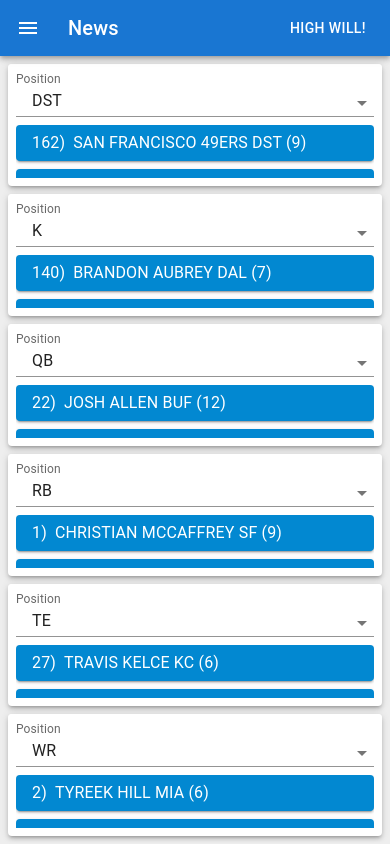
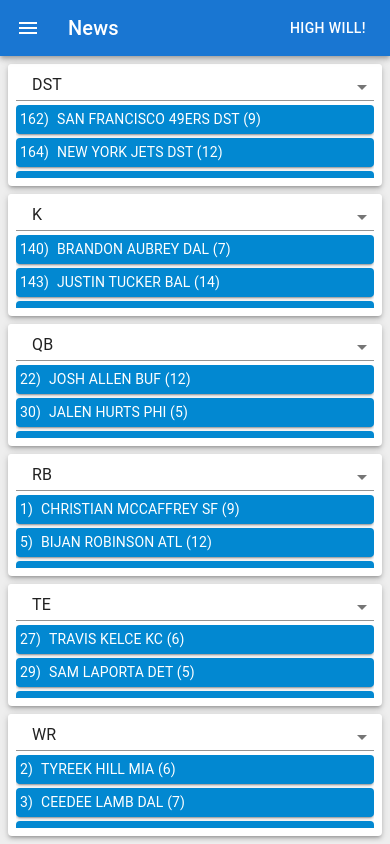
Before and after one commit to dean-matt/fantasy-football-cheatsheet, a React (Vite) app: page / in a window 390 px wide. Built offline with nearby package versions, Linux system fonts and the light colour scheme.

Commit message:
reduces size of items to hopefully fit better on small screens

```diff
--- a/src/components/PlayerItem.tsx
+++ b/src/components/PlayerItem.tsx
@@ -5,6 +5,8 @@
 import Box from '@mui/material/Box'
 import { useAppDispatch } from '../redux/hooks'
 import { togglePlayerDrafted } from '../redux/playersSlice'
+
+const FONT_SIZE = 14
 
 interface Props {
   player: Player
@@ -22,11 +24,14 @@
       color={player.drafted ? 'inherit' : 'info'}
       fullWidth
       onClick={handleClick}
-      sx={{ justifyContent: 'left', position: 'relative' }}
+      size={'small'}
+      sx={{ justifyContent: 'left', p: 0.5, position: 'relative' }}
       variant='contained'
     >
-      <Typography sx={{ pr: 1 }}>{player.rank})</Typography>
-      <Typography>{player.playerTeamBye}</Typography>
+      <Typography fontSize={FONT_SIZE} sx={{ pr: 1 }}>
+        {player.rank})
+      </Typography>
+      <Typography fontSize={FONT_SIZE}>{player.playerTeamBye}</Typography>
       {player.drafted && (
         <Box sx={{ height: 1, left: 0, position: 'absolute', width: 1 }}>
           <Box sx={{ height: 1, px: 1, position: 'relative', width: 1 }}>
--- a/src/components/PlayersBox.tsx
+++ b/src/components/PlayersBox.tsx
@@ -7,7 +7,7 @@
 import { selectPlayers, selectPlayersWithPosition } from '../redux/playersSlice'
 import PositionDropdown from './PositionDropdown'
 
-const SPACING = 1
+const SPACING = 0.5
 const PADDING = 1
 
 interface Props {
--- a/src/components/PositionDropdown.tsx
+++ b/src/components/PositionDropdown.tsx
@@ -28,7 +28,6 @@
 
   return (
     <FormControl fullWidth size={'small'} variant={'standard'}>
-      <InputLabel id='position-selector'>Position</InputLabel>
       <Select
         id='position-selector'
         label='Position'
```
